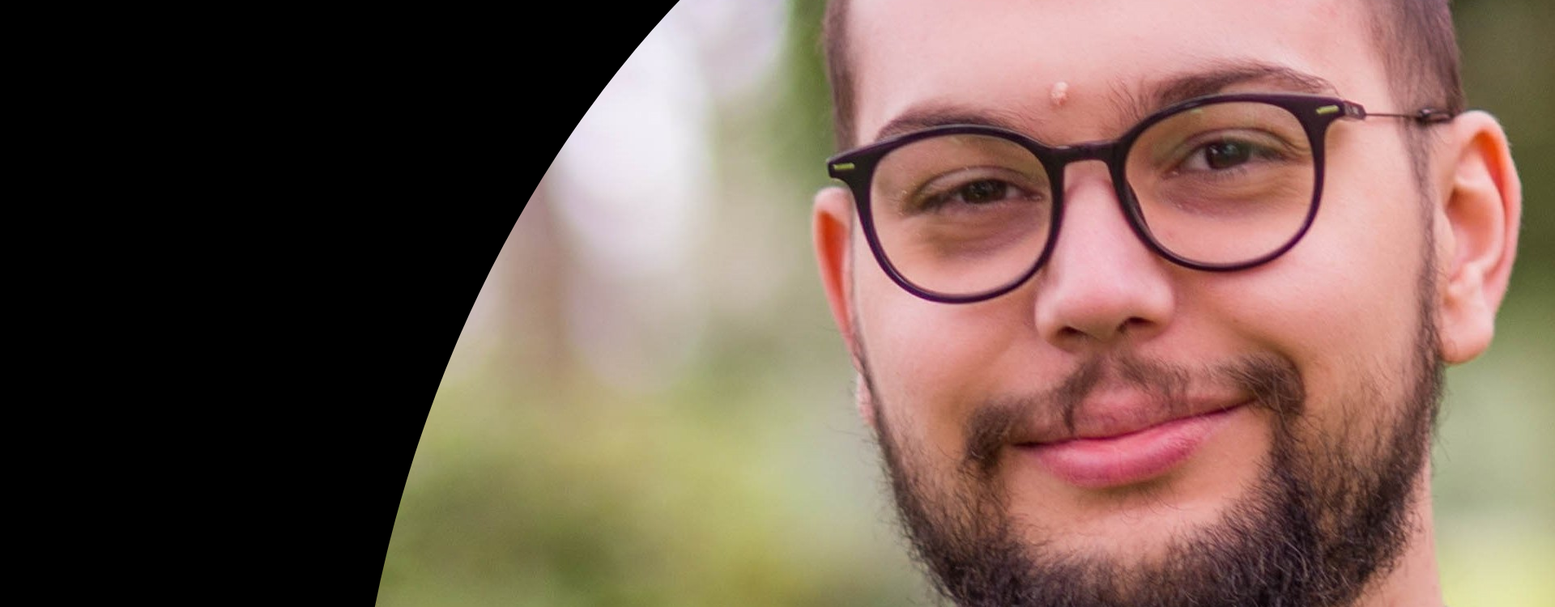
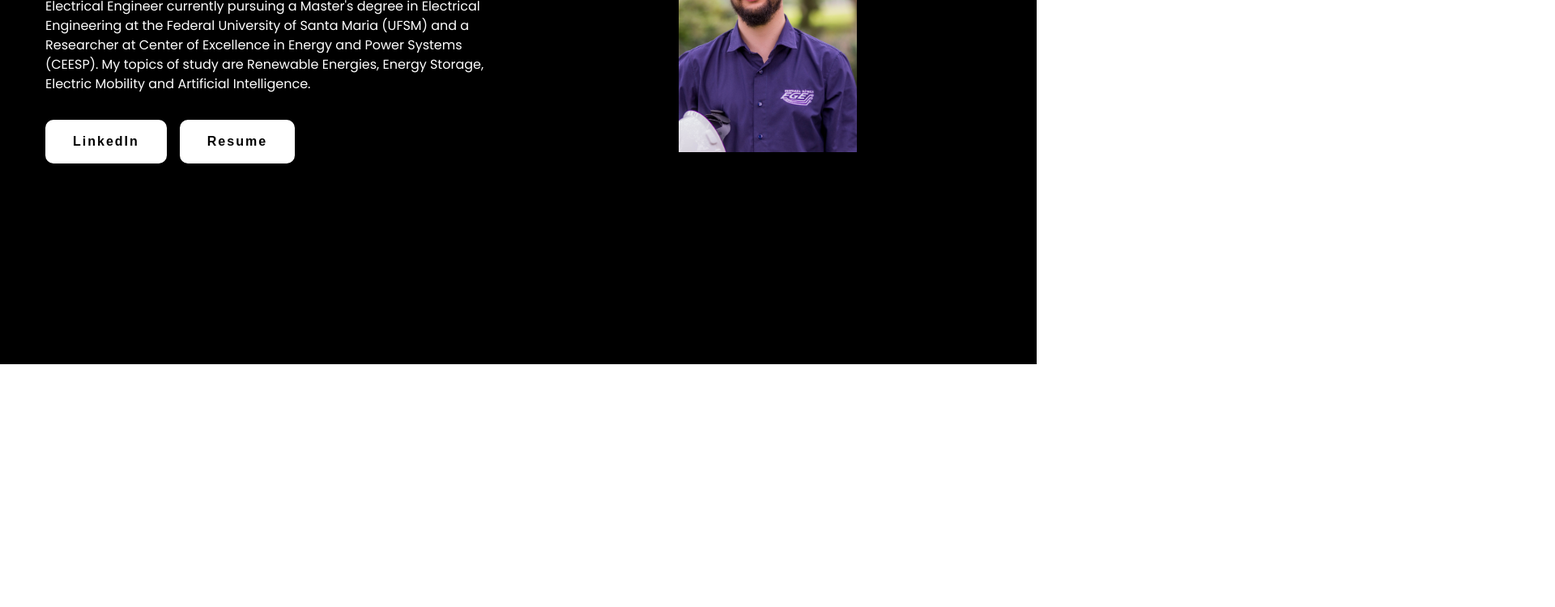
Before and after one commit to GabrielHDanielsson/site, a plain HTML site: page index.html in a window 1280 px wide. Shown: the part 350-1100 px from the top of the page at 81% size, 1920 px wide, since content can reach past the window. After the commit the page ends 800 px from the top, so only its background shows below. Drawn offline with nearby package versions, Linux system fonts and the light colour scheme.

Commit message:
Update styles.css

```diff
--- a/styles.css
+++ b/styles.css
@@ -173,11 +173,11 @@ ul li a:hover {
 .image {
   display: grid;
   place-items: center;
+
 }
 
 .image img {
-
-  border-radius: 100%;
+  width: min(25rem, 40%);
 }
 
 @media (width < 750px) {
```
